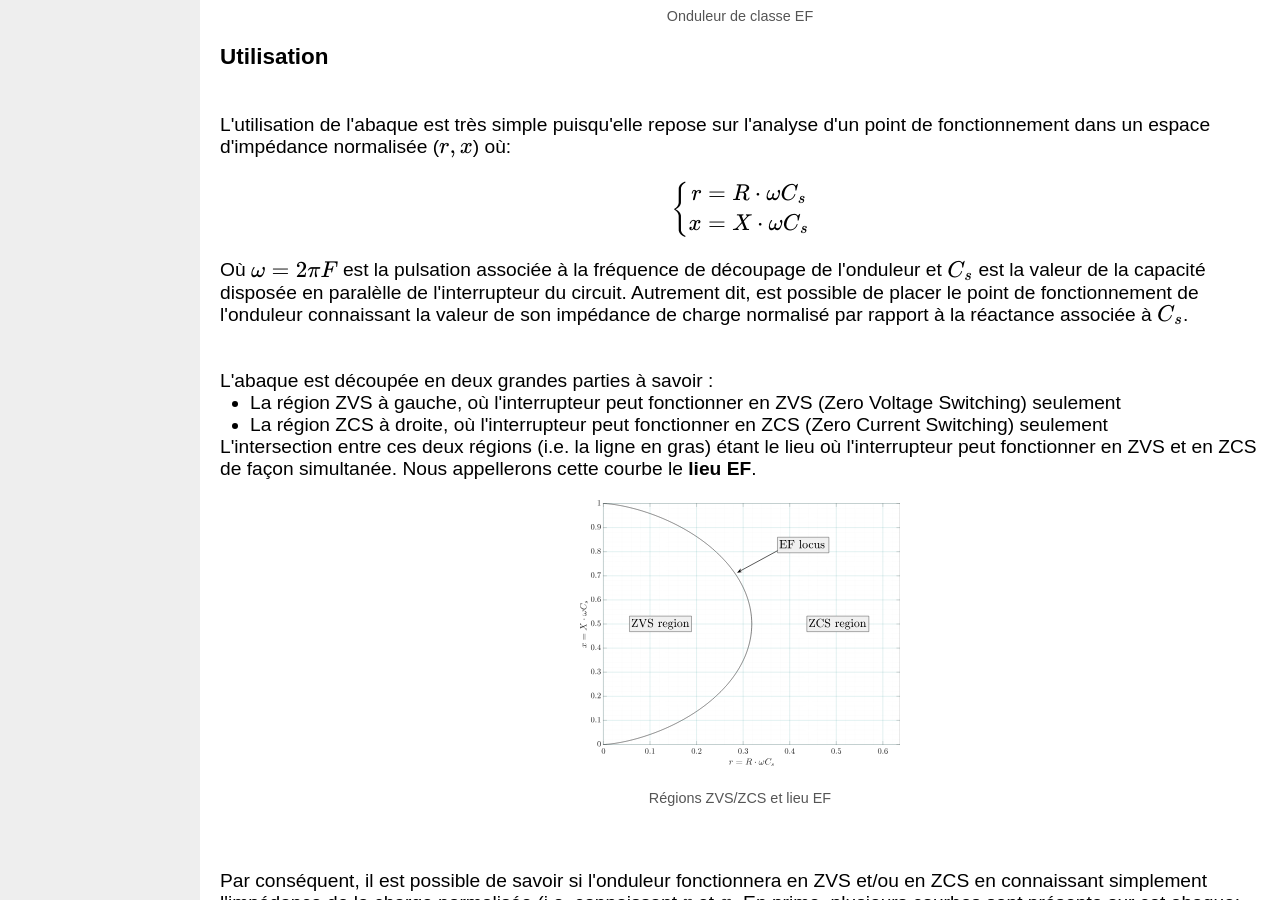
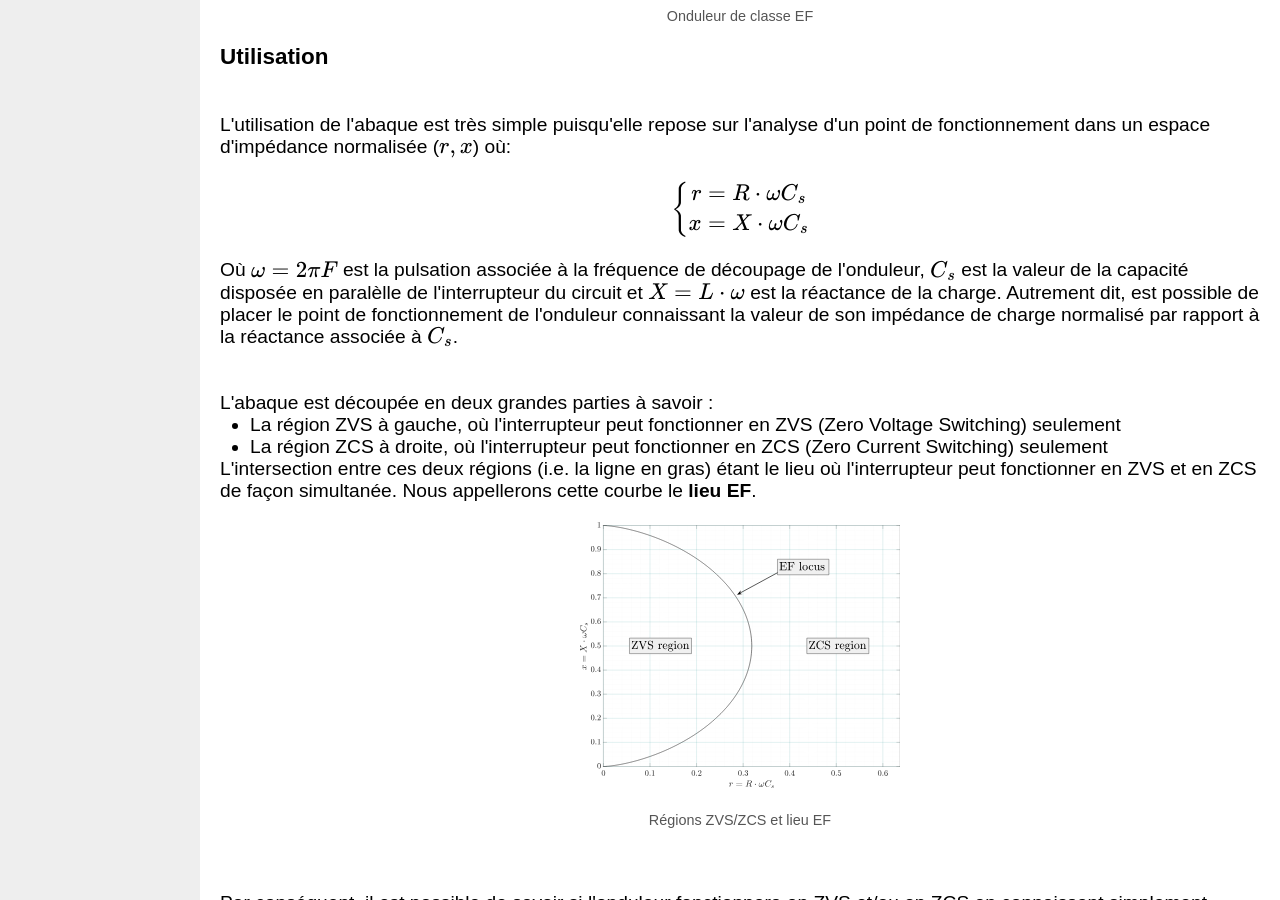
Before and after one commit to bdaire/bdaire.github.io, a Jekyll site: the page built from research_chart_overview.md, in a window 1280 px wide and 900 px high, scrolled down 433 px. Built offline with Jekyll 4.4.1, drawn with Linux system fonts in a browser that asks for light colours.

Commit message:
Update research_chart_overview.md

```diff
--- a/research_chart_overview.md
+++ b/research_chart_overview.md
@@ -59,7 +59,7 @@ x &= X \cdot \omega C_s
 
 </p>
 
-<p>Où \(\omega=2\pi F\) est la pulsation associée à la fréquence de découpage de l'onduleur et \(C_s\) est la valeur de la capacité disposée en paralèlle de l'interrupteur du circuit. Autrement dit, est possible de placer le point de fonctionnement de l'onduleur connaissant la valeur de son impédance de charge normalisé par rapport à la réactance associée à \(C_s\).
+<p>Où \(\omega=2\pi F\) est la pulsation associée à la fréquence de découpage de l'onduleur, \(C_s\) est la valeur de la capacité disposée en paralèlle de l'interrupteur du circuit et \(X=L\cdot\omega\) est la réactance de la charge. Autrement dit, est possible de placer le point de fonctionnement de l'onduleur connaissant la valeur de son impédance de charge normalisé par rapport à la réactance associée à \(C_s\).
 </p>
 <br><br>
 <p>
```
